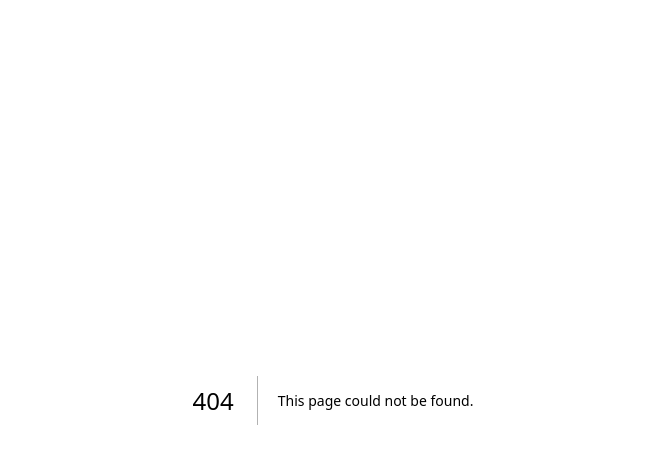
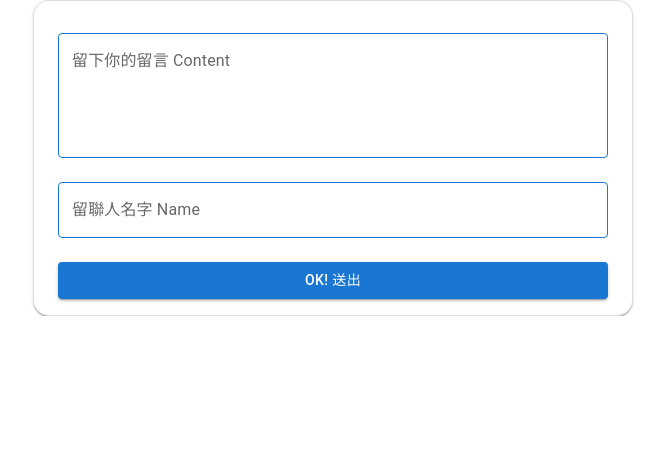
Before and after one commit to SpiritIncubator/first-bank-csr-2023-client, a Next.js app: page /messageWall/sendMessage in a window 1280 px wide. Before the commit this address had no page. Shown: the top 464 px of the page, without its empty margins (307-972 px from the left). Built offline with nearby package versions, Linux system fonts and the light colour scheme.

Commit message:
feat: add sendMessage page.

```diff
--- a/package.json
+++ b/package.json
@@ -12,6 +12,7 @@
     "@emotion/react": "^11.11.1",
     "@emotion/styled": "^11.11.0",
     "@mui/material": "^5.14.14",
+    "axios": "^1.6.2",
     "next": "13.5.4",
     "phaser": "^3.60.0",
     "public-google-sheets-parser": "^1.3.2",
--- /dev/null
+++ b/src/app/messageWall/sendMessage/page.tsx
@@ -0,0 +1,73 @@
+'use client'
+import React from 'react';
+import { Box, TextField, Button, Container } from '@mui/material';
+import { useTheme } from '@mui/material/styles';
+
+export default function SendMessage() {
+  // Use MUI's useTheme hook to access the current theme if you need to reference the theme in your styles
+  const theme = useTheme();
+
+  const mobileContainerStyle = {
+    maxWidth: '600px',
+    margin: '0 auto', // Center the container
+    padding: theme.spacing(2),
+    border: `1px solid ${theme.palette.divider}`, // You can customize this color
+    borderRadius: theme.shape.borderRadius,
+    display: 'flex',
+    flexDirection: 'column',
+    alignItems: 'center',
+    boxShadow: theme.shadows[1],
+    backgroundColor: theme.palette.background.paper, // You can customize this color
+  };
+
+  // Replace any 'color' prop with your specific color if needed
+  return (
+    <Container maxWidth="sm" sx={mobileContainerStyle}>
+      {/* You can add custom styles using the `sx` prop as shown below */}
+      <TextField
+        label="留下你的留言 Content"
+        multiline
+        rows={4}
+        variant="outlined"
+        fullWidth
+        margin="normal"
+        sx={{
+          borderColor: 'primary.main', // Use your color here
+          '& .MuiOutlinedInput-root': {
+            '& fieldset': {
+              borderColor: 'primary.main', // Use your color here
+            },
+          },
+        }}
+      />
+      <TextField
+        label="留聯人名字 Name"
+        variant="outlined"
+        fullWidth
+        margin="normal"
+        sx={{
+          borderColor: 'primary.main', // Use your color here
+          '& .MuiOutlinedInput-root': {
+            '& fieldset': {
+              borderColor: 'primary.main', // Use your color here
+            },
+          },
+        }}
+      />
+      {/* Add your color selection component here */}
+      <Button
+        variant="contained"
+        fullWidth
+        sx={{
+          mt: 2,
+          bgcolor: 'primary.main', // Use your color here
+          '&:hover': {
+            bgcolor: 'primary.dark', // Use your color here
+          },
+        }}
+      >
+        OK! 送出
+      </Button>
+    </Container>
+  );
+}
--- /dev/null
+++ b/src/constants/index.ts
@@ -0,0 +1 @@
+export const BACKEND_URL = process.env.BACKEND_URL || 'http://localhost:3030';
```
Also changed, not shown: src/app/page.tsx (+19 -0 lines), src/types/index.ts (added, +11 -0 lines), src/api/index.ts (added), 1 other file (tests, documents, lock files or other folders).
